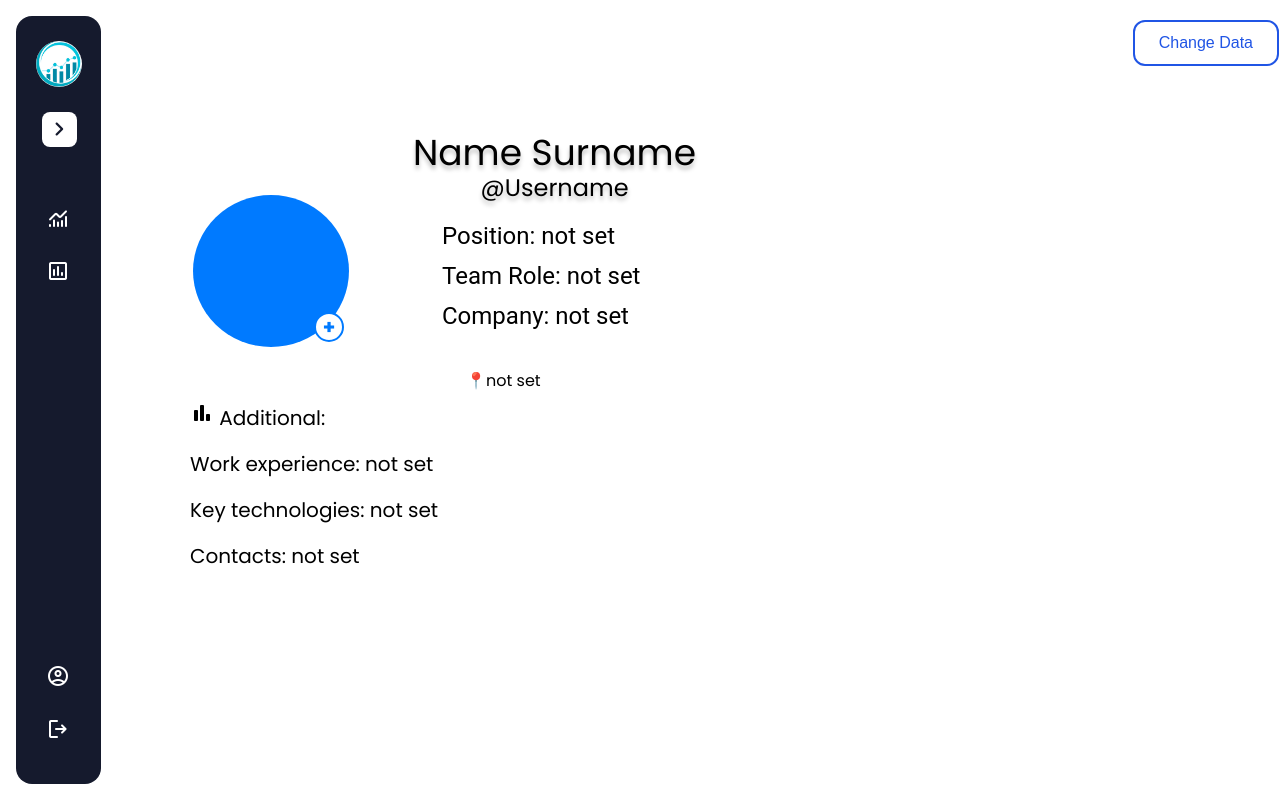
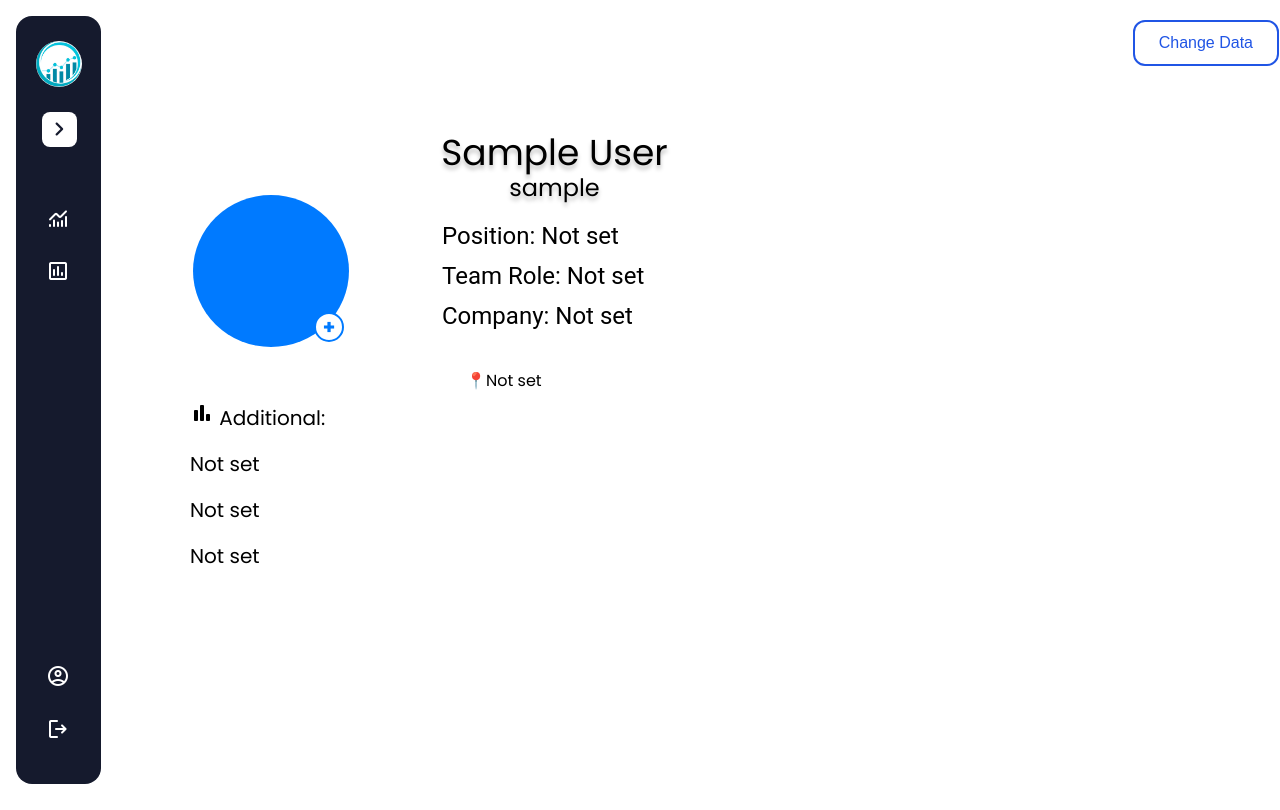
Before and after one commit to pamquale/rate-your-tasks, a Django app: page /profile/ in a window 1280 px wide; the page is wider, and only the part inside the window is pictured. Shown: the top 810 px of that part. Run offline with Django 5.2, Linux system fonts and the light colour scheme; the visitor is signed in with stand-in values (Sample User, id 1).

Commit message:
Update user model but not working modal win in Profile Page

```diff
--- a/core/core/settings.py
+++ b/core/core/settings.py
@@ -121,6 +121,8 @@
     },
 ]
 
+AUTH_USER_MODEL = 'main.User'
+
 
 # Internationalization
 # https://docs.djangoproject.com/en/5.1/topics/i18n/
@@ -150,7 +152,7 @@
 STATIC_URL = '/static/'
 
 STATICFILES_DIRS = [
-    os.path.join(BASE_DIR, 'core', 'static'),
+    os.path.join(BASE_DIR, 'static'),
 ]
 
 STATIC_ROOT = os.path.join(BASE_DIR, 'staticfiles')
--- a/core/main/models.py
+++ b/core/main/models.py
@@ -1,21 +1,16 @@
 from django.db import models
 from django.conf import settings
+from django.contrib.auth.models import AbstractUser
 import uuid
 
-class User(models.Model):
+class User(AbstractUser):
     id = models.UUIDField(primary_key=True, default=uuid.uuid4, editable=False)
-    username = models.CharField(max_length=150, unique=True)
-    first_name = models.CharField(max_length=150, null=True, blank=True)
-    last_name = models.CharField(max_length=150, null=True, blank=True)
-    email = models.EmailField(unique=True)
-    password = models.CharField(max_length=255)
     position = models.CharField(max_length=100, null=True, blank=True)
     team_role = models.CharField(max_length=100, null=True, blank=True)
     company = models.CharField(max_length=255, null=True, blank=True)
     location = models.CharField(max_length=255, null=True, blank=True)
     work_experience = models.IntegerField(null=True, blank=True)
-    key_technologies = models.TextField(
-        null=True, blank=True)
+    key_technologies = models.TextField(null=True, blank=True)
     contacts = models.TextField(null=True, blank=True)
 
     def __str__(self):
--- a/core/main/static/main/css/profile_style.css
+++ b/core/main/static/main/css/profile_style.css
@@ -1,4 +1,4 @@
-        body {
+body {
     margin: 0;
     padding: 0;
     font-family: 'Inter', sans-serif;
@@ -265,7 +265,7 @@
     top: 364px;
 }
 
-.London {
+.UserLocation {
     position: absolute;
     left: 466px;
     top: 368px;
@@ -323,7 +323,7 @@
         input[type="file"] {
             display: none;
         }
-.PositionFrontend,
+.Position,
 .TeamRole,
 .Company {
     position: absolute;
@@ -336,7 +336,7 @@
     line-height: 32px;
 }
 
-.PositionFrontend { top: 220px; }
+.Position { top: 220px; }
 .TeamRole { top: 260px; }
 .Company { top: 300px; }
 
--- a/core/main/templates/Profile/profile.html
+++ b/core/main/templates/Profile/profile.html
@@ -22,13 +22,18 @@
         <div id="changeDataModal" class="ChangeData" style="display: none;">
             <div class="Title">Change data</div>
 
-            <div class="FormField"><label for="position">Position</label><input id="position" type="text" placeholder="Enter position"></div>
-            <div class="FormField"><label for="teamRole">Team Role</label><input id="teamRole" type="text" placeholder="Enter team role"></div>
-            <div class="FormField"><label for="company">Company</label><input id="company" type="text" placeholder="Enter company"></div>
-            <div class="FormField"><label for="location">Location</label><input id="location" type="text" placeholder="Enter location"></div>
-            <div class="FormField"><label for="workExperience">Work Experience</label><input id="workExperience" type="text" placeholder="Enter work experience"></div>
-            <div class="FormField"><label for="keyTechnologies">Key technologies</label><input id="keyTechnologies" type="text" placeholder="Enter key technologies"></div>
-            <div class="FormField"><label for="contacts">Contacts</label><input id="contacts" type="text" placeholder="Enter contacts"></div>
+            <div class="NameSurnameUsername">
+                <span class="name">{{ user.first_name }} {{ user.last_name }}</span>
+                <span class="username">{{ user.username }}</span>
+            </div>
+            <div class="Position">Position: {{ user.position }}</div>
+            <div class="TeamRole">Team Role: {{ user.team_role }}</div>
+            <div class="Company">Company: {{ user.company }}</div>
+            <div class="UserLocation">📍{{ user.location }}</div>
+            <div class="WorkExperience">Work experience: {{ user.work_experience }}</div>
+            <div class="KeyTechnologies">Key technologies: {{ user.key_technologies }}</div>
+            <div class="Contacts">Contacts: {{ user.contacts }}</div>
+
 
             <button class="SaveButton" id="saveButton">Save</button>
         </div>
@@ -36,17 +41,17 @@
         <!-- Профіль -->
         <section class="Profile">
             <div class="NameSurnameUsername">
-                <span class="name">Name Surname</span>
-                <span class="username">@Username</span>
+                <span class="name">{{ user.first_name }} {{ user.last_name }}</span>
+                <span class="username">{{ user.username }}</span>
             </div>
             <div class="LocationOn">
                 <!-- Іконка місцезнаходження (можна замінити на SVG через static) -->
                 <svg width="24" height="24" ...></svg>
             </div>
-            <div class="London">📍London</div>
-            <div class="PositionFrontend">Position: Frontend Developer</div>
-            <div class="TeamRole">Team Role: Performer / Team Lead</div>
-            <div class="Company">Company: TechSoft</div>
+            <div class="UserLocation">📍{{ user.location|default:"Not set" }}</div>
+            <div class="Position">Position: {{ user.position|default:"Not set" }}</div>
+            <div class="TeamRole">Team Role: {{ user.team_role|default:"Not set" }}</div>
+            <div class="Company">Company: {{ user.company|default:"Not set" }}</div>
 
             <!-- Аватар -->
             <div class="GenericAvatar">
@@ -64,9 +69,9 @@
                 <span class="nav-icon material-symbols-rounded">bar_chart</span> Additional:
             </div>
 
-            <div class="WorkExperience">Work experience: 3 years</div>
-            <div class="KeyTechnologies">Key technologies: React, TypeScript, Redux</div>
-            <div class="Contacts">Contacts: ivan.petrenko@email.com</div>
+            <div class="WorkExperience">{{ user.work_experience|default:"Not set" }}</div>
+            <div class="KeyTechnologies">{{ user.key_technologies|default:"Not set" }}</div>
+            <div class="Contacts">{{ user.contacts|default:"Not set" }}</div>
         </section>
     </main>
 
--- a/core/main/views.py
+++ b/core/main/views.py
@@ -1,4 +1,5 @@
 from django.shortcuts import render, redirect
+from django.contrib.auth import get_user_model
 from django.contrib.auth.models import User
 from django.contrib.auth import authenticate, login, logout
 from django.contrib.auth.decorators import login_required
@@ -12,6 +13,8 @@
 from django.views.decorators.csrf import csrf_exempt
 import json
 from .models import Task, GanttChart, TaskAnalytics
+
+User = get_user_model()
 
 def get_analytics_data(request):
     analytics = TaskAnalytics.objects.all().values("task__name", "completed_on_time", "workload")
@@ -67,7 +70,9 @@
 
 @login_required
 def ProfileView(request):
-    return render(request, 'Profile/profile.html')
+    user = request.user
+    return render(request, 'Profile/profile.html', {'user': user})
+
 
 @login_required
 def Home(request):
@@ -135,40 +140,44 @@
 
 
 def RegisterView(request):
-
     if request.method == "POST":
         first_name = request.POST.get('first_name')
         last_name = request.POST.get('last_name')
         username = request.POST.get('username')
         email = request.POST.get('email')
         password = request.POST.get('password')
-
-        user_data_has_error = False
+        position = request.POST.get('position')
+        team_role = request.POST.get('team_role')
+        company = request.POST.get('company')
+        location = request.POST.get('location')
 
         if User.objects.filter(username=username).exists():
-            user_data_has_error = True
             messages.error(request, "Username already exists")
+            return redirect('register')
 
         if User.objects.filter(email=email).exists():
-            user_data_has_error = True
             messages.error(request, "Email already exists")
+            return redirect('register')
 
         if len(password) < 5:
-            user_data_has_error = True
             messages.error(request, "Password must be at least 5 characters")
+            return redirect('register')
 
-        if user_data_has_error:
-            return redirect('register')
-        else:
-            new_user = User.objects.create_user(
-                first_name=first_name,
-                last_name=last_name,
-                email=email,
-                username=username,
-                password=password
-            )
-            messages.success(request, "Account created. Login now")
-            return redirect('login')
+        new_user = User.objects.create_user(
+            first_name=first_name,
+            last_name=last_name,
+            email=email,
+            username=username,
+            password=password,
+            position=position,
+            team_role=team_role,
+            company=company,
+            location=location
+        )
+        new_user.save()
+
+        messages.success(request, "Account created. Login now")
+        return redirect('login')
 
     return render(request, 'Authorization/register.html')
 
```
Also changed, not shown: core/main/admin.py (+19 -1 lines), docker-compose.yml (+5 -5 lines), core/main/migrations/0001_initial.py, core/main/static/main/js/script_profile.js (line endings or trailing spaces).
